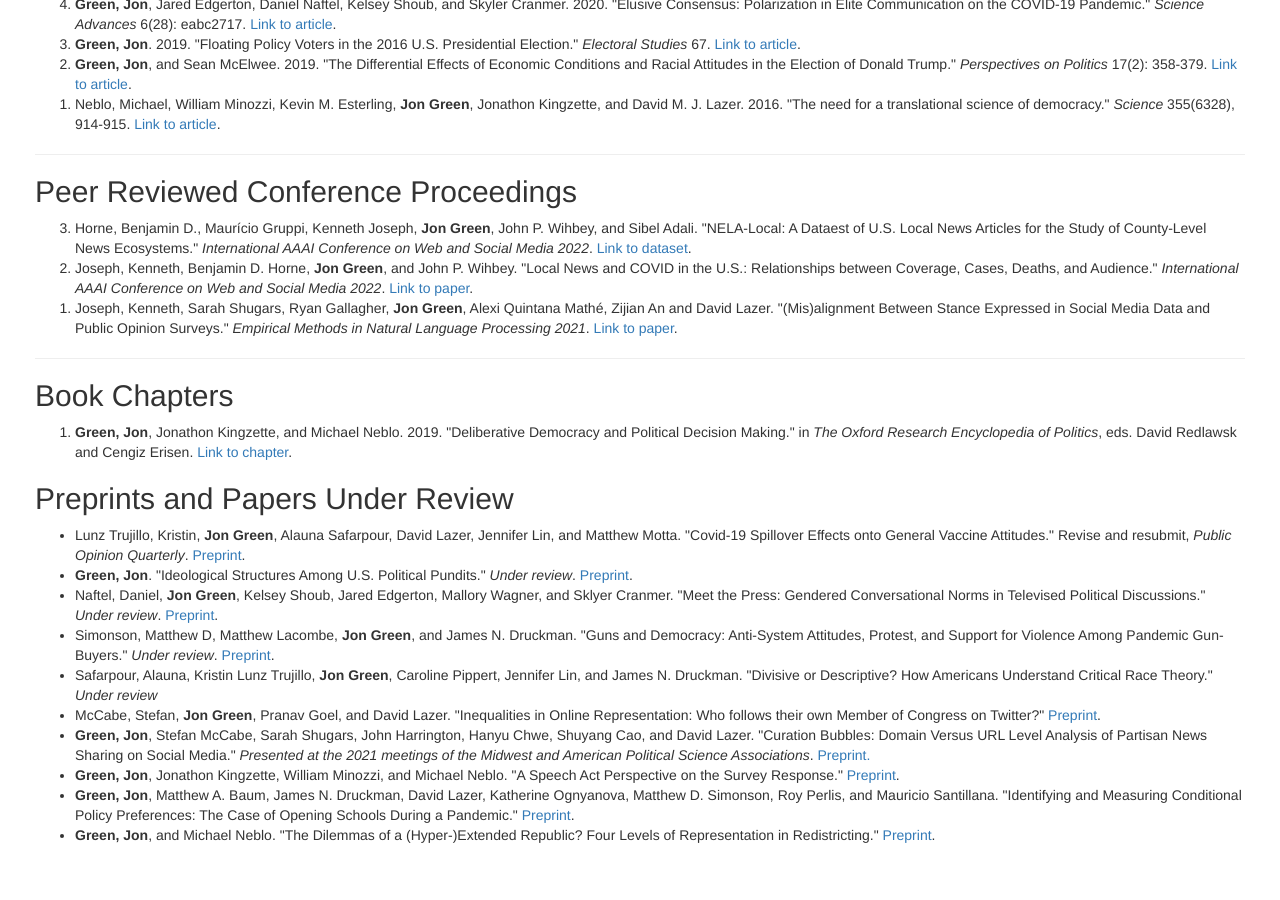
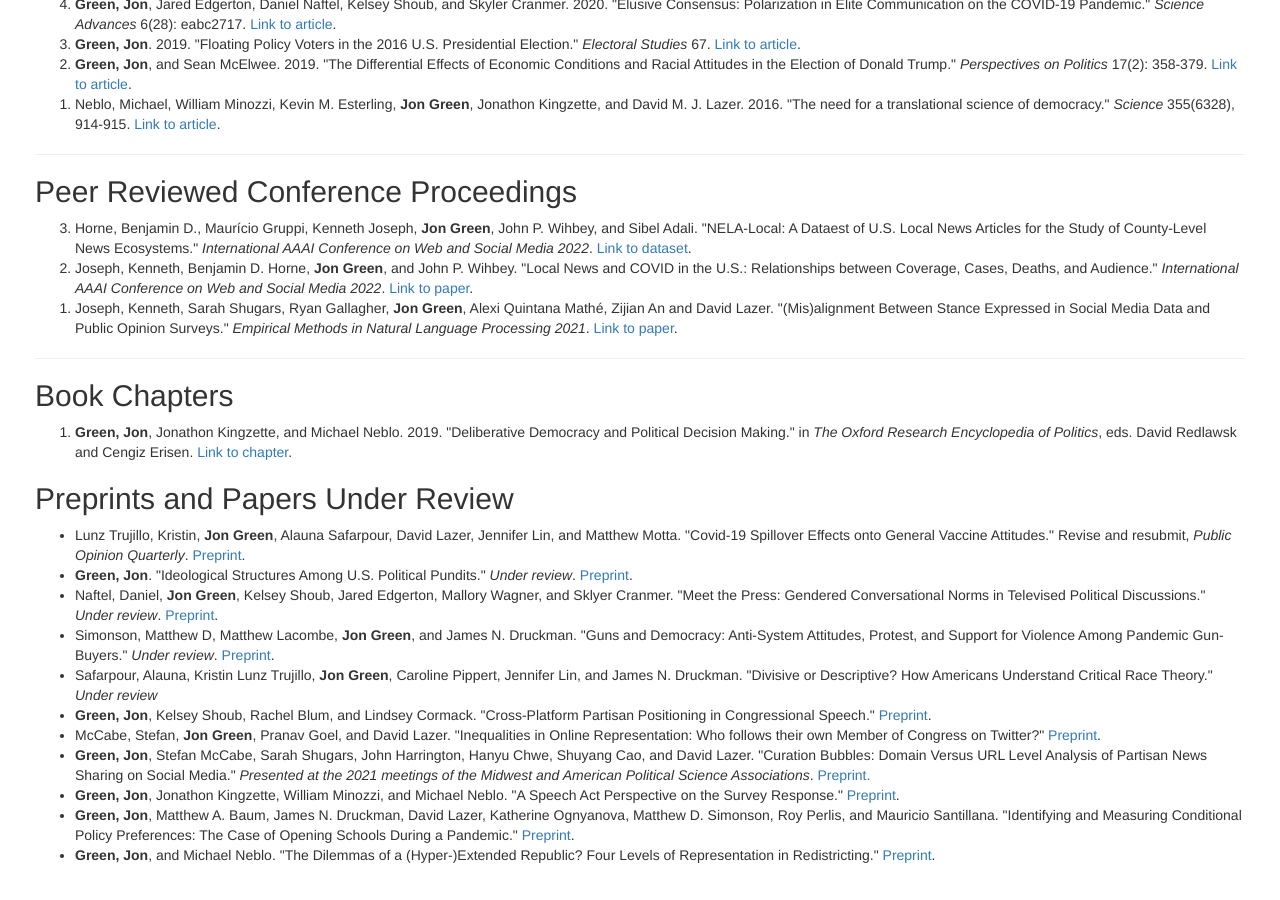
Before and after one commit to jgreen4919/jgreen4919.github.io, a Jekyll site: the page index.html, which Jekyll copies as it is, in a window 1280 px wide and 900 px high, scrolled down 1275 px. Built offline with Jekyll 4.4.1, drawn with Linux system fonts in a browser that asks for light colours.

Commit message:
congress text cross platform

```diff
--- a/index.html
+++ b/index.html
@@ -74,6 +74,7 @@
     <li>Naftel, Daniel, <strong>Jon Green</strong>, Kelsey Shoub, Jared Edgerton, Mallory Wagner, and Sklyer Cranmer. "Meet the Press: Gendered Conversational Norms in Televised Political Discussions." <i>Under review</i>. <a href="https://osf.io/my8us/">Preprint</a>.</li>
       <li>Simonson, Matthew D, Matthew Lacombe, <strong>Jon Green</strong>, and James N. Druckman. "Guns and Democracy: Anti-System Attitudes, Protest, and Support for Violence Among Pandemic Gun-Buyers." <i>Under review</i>. <a href="'https://www.ipr.northwestern.edu/our-work/working-papers/2022/wp-22-37.html">Preprint</a>.</li>
       <li> Safarpour, Alauna, Kristin Lunz Trujillo, <strong>Jon Green</strong>, Caroline Pippert, Jennifer Lin, and James N. Druckman. "Divisive or Descriptive? How Americans Understand Critical Race Theory." <i>Under review</i></li>
+      <li> <strong>Green, Jon</strong>, Kelsey Shoub, Rachel Blum, and Lindsey Cormack. "Cross-Platform Partisan Positioning in Congressional Speech." <a href="https://osf.io/85atn">Preprint</a>.</li>
       <li>McCabe, Stefan, <strong>Jon Green</strong>, Pranav Goel, and David Lazer. "Inequalities in Online Representation: Who follows their own Member of Congress on Twitter?"<!-- <i>Under review</i>.--> <a href="https://osf.io/x4d6n">Preprint</a>.</li>
   <!--  <li>Benegal, Salil, and <strong>Jon Green</strong>. "Cost Sensitivity, Partisan Cues, and Support for the Green New Deal." <i>Under review</i>.</li>-->
     <li> <strong>Green, Jon</strong>, Stefan McCabe, Sarah Shugars, John Harrington, Hanyu Chwe, Shuyang Cao, and David Lazer. "Curation Bubbles: Domain Versus URL Level Analysis of Partisan News Sharing on Social Media." <i>Presented at the 2021 meetings of the Midwest and American Political Science Associations</i>. <a href="https://osf.io/vbwer/"> Preprint.</a></li>
```
Also changed, not shown: 4 other files.
